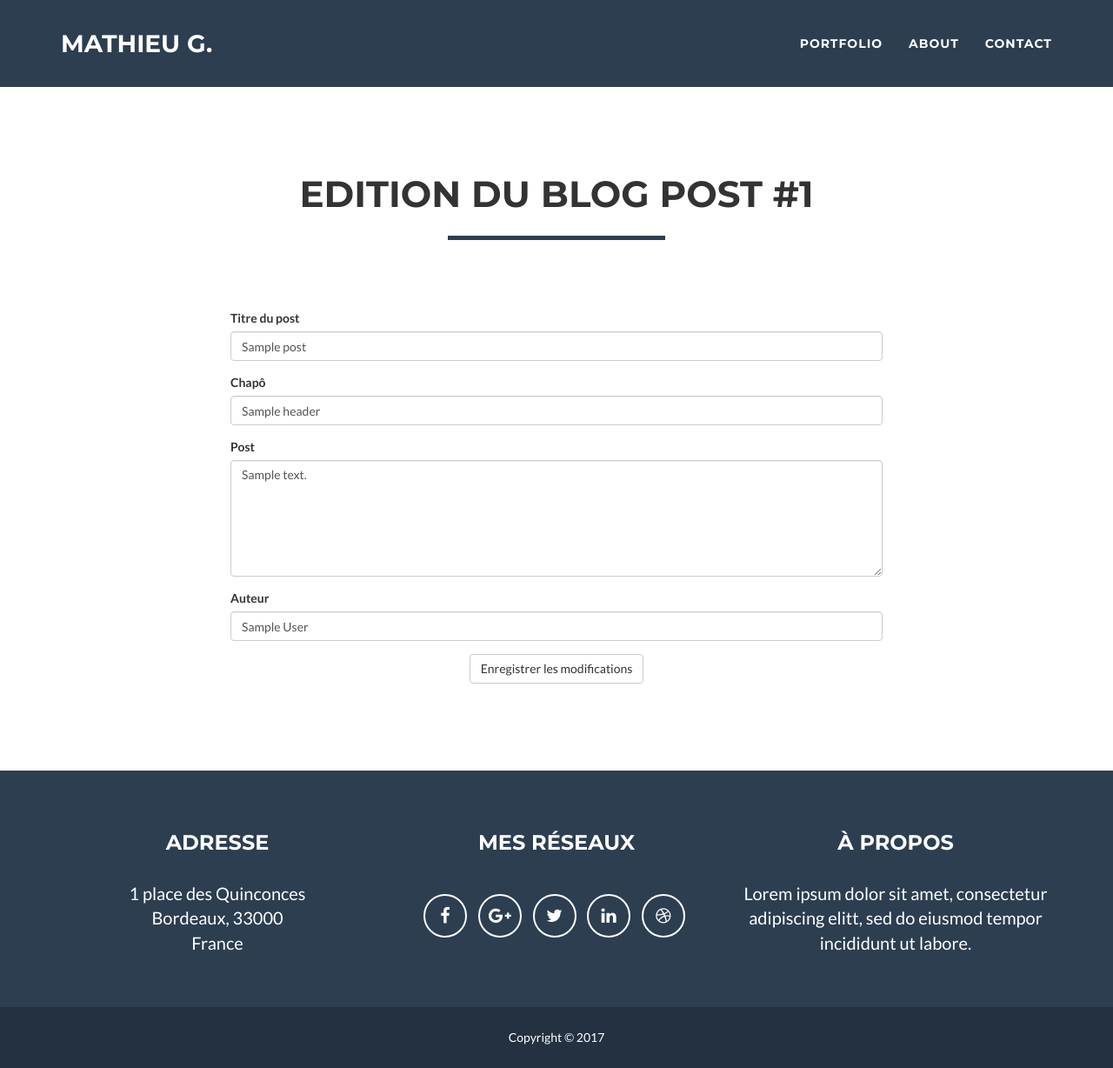
After one commit to Chekaviah/openclassrooms-projet-5, a PHP site: template views/blog/edit.twig in a window 1280 px wide. The commit adds this page. Shown: the whole page at 87% size. Run offline with PHP 8.4, Linux system fonts and the light colour scheme; the template is opened without the code that fills it: most values are stand-ins (such as "Sample title", 1, 10 or a date in 2020); some libraries are stand-ins or nearby versions.

Commit message:
add post edit page

```diff
--- a/config/routes.php
+++ b/config/routes.php
@@ -8,7 +8,9 @@ $routes = new RouteCollection();
 
 $routes->add('home', new Route('/', array('_controller' => array(new BlogController(), 'home'))));
 $routes->add('view', new Route('/view/{id}', array('_controller' => array(new BlogController(), 'view'))));
+$routes->add('edit', new Route('/edit/{id}', array('_controller' => array(new BlogController(), 'edit'))));
 $routes->add('create', new Route('/create', array('_controller' => array(new BlogController(), 'create'))));
+$routes->add('edit-post', new Route('/edit-post', array('_controller' => array(new BlogController(), 'editPost'))));
 $routes->add('create-post', new Route('/create-post', array('_controller' => array(new BlogController(), 'createPost'))));
 
 return $routes;
--- a/public/css/front.css
+++ b/public/css/front.css
@@ -604,15 +604,24 @@ fieldset[disabled] .btn-success.active {
 
 
 /**
- *	POST CREATE
+ *	POST CREATE / EDIT
  */
 
-#post-create {
+#post-create,
+#post-edit {
 	padding-top: 200px;
 }
 
-#post-create form {
+#post-create form,
+#post-edit form {
 	margin-top: 50px;
+}
+
+#post-create textarea,
+#post-edit textarea {
+	width: 100%;
+	max-width: 100%;
+	min-width: 100%;
 }
 
 
--- a/views/blog/create.twig
+++ b/views/blog/create.twig
@@ -24,7 +24,7 @@
 						</div>
 						<div class="form-group">
 							<label for="post-content">Post</label>
-							<textarea id="post-content" name="content" class="form-control" rows="3" required></textarea>
+							<textarea id="post-content" name="content" class="form-control" rows="6" required></textarea>
 						</div>
 						<div class="form-group">
 							<label for="post-author">Auteur</label>
--- /dev/null
+++ b/views/blog/edit.twig
@@ -0,0 +1,43 @@
+{% extends "layout/front.twig" %}
+
+{% block title %}Edition post #{{ post.id }}{% endblock %}
+
+{% block content %}
+    <section id="post-edit">
+        <div class="container">
+            <div class="row">
+                <div class="col-lg-12 text-center">
+                    <h2>Edition du blog post #{{ post.id }}</h2>
+                    <hr class="star-primary">
+                </div>
+            </div>
+            <div class="row">
+                <div class="col-lg-8 col-lg-offset-2">
+                    <form action="/edit-post" method="post">
+                        <div class="form-group">
+                            <label for="post-title">Titre du post</label>
+                            <input type="text" id="post-title" name="title" class="form-control" value="{{ post.title }}" required>
+                        </div>
+                        <div class="form-group">
+                            <label for="post-header">Chapô</label>
+                            <input type="text" id="post-header" name="header" class="form-control" value="{{ post.header }}" required>
+                        </div>
+                        <div class="form-group">
+                            <label for="post-content">Post</label>
+                            <textarea id="post-content" name="content" class="form-control" rows="6" required>{{ post.content }}</textarea>
+                        </div>
+                        <div class="form-group">
+                            <label for="post-author">Auteur</label>
+                            <input type="text" id="post-author" name="author" class="form-control" value="{{ post.author }}" required>
+                        </div>
+                        <div class="text-center">
+                            <input type="hidden" name="id" value="{{ post.id }}">
+                            <input type="hidden" name="csrf" value="{{ csrf }}">
+                            <button type="submit" class="btn btn-default">Enregistrer les modifications</button>
+                        </div>
+                    </form>
+                </div>
+            </div>
+        </div>
+    </section>
+{% endblock %}
--- a/views/blog/view.twig
+++ b/views/blog/view.twig
@@ -22,6 +22,10 @@
                     <div class="post-details">
                         <p>Publié le {{ post.publication|date("d/m/Y") }} par <u>{{ post.author }}</u></p>
                         <p>{% if post.publication|date('Ymd') < post.lastupdate|date('Ymd') %}Dernière édition le {{ post.lastupdate|date("d/m/Y") }}{% endif %}</p>
+                        <hr>
+                        <p class="text-right">
+                            <a href="/edit/{{ post.id }}" class="btn btn-sm btn-default">Editer ce post</a>
+                        </p>
                     </div>
                 </div>
             </div>
```
Also changed, not shown: src/Controllers/BlogController.php (+26 -0 lines), src/Managers/PostManager.php (+12 -0 lines).
